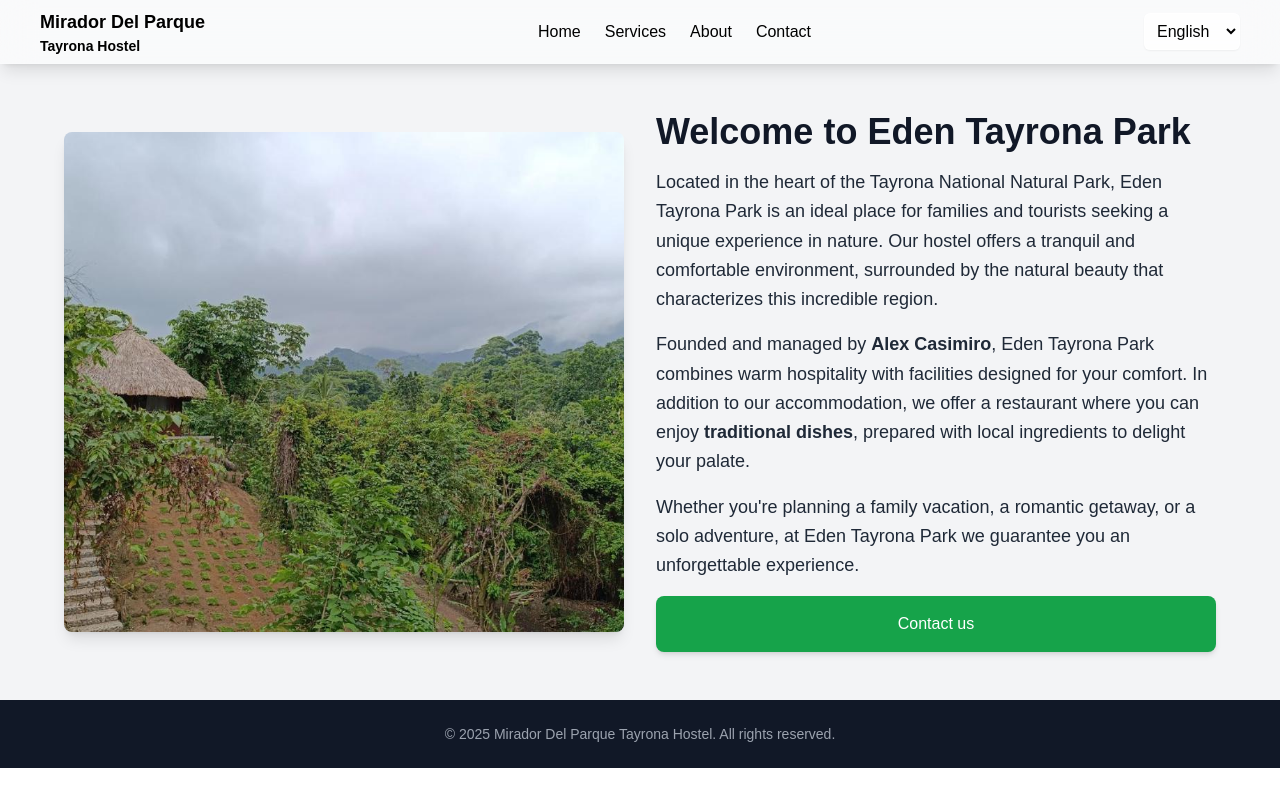
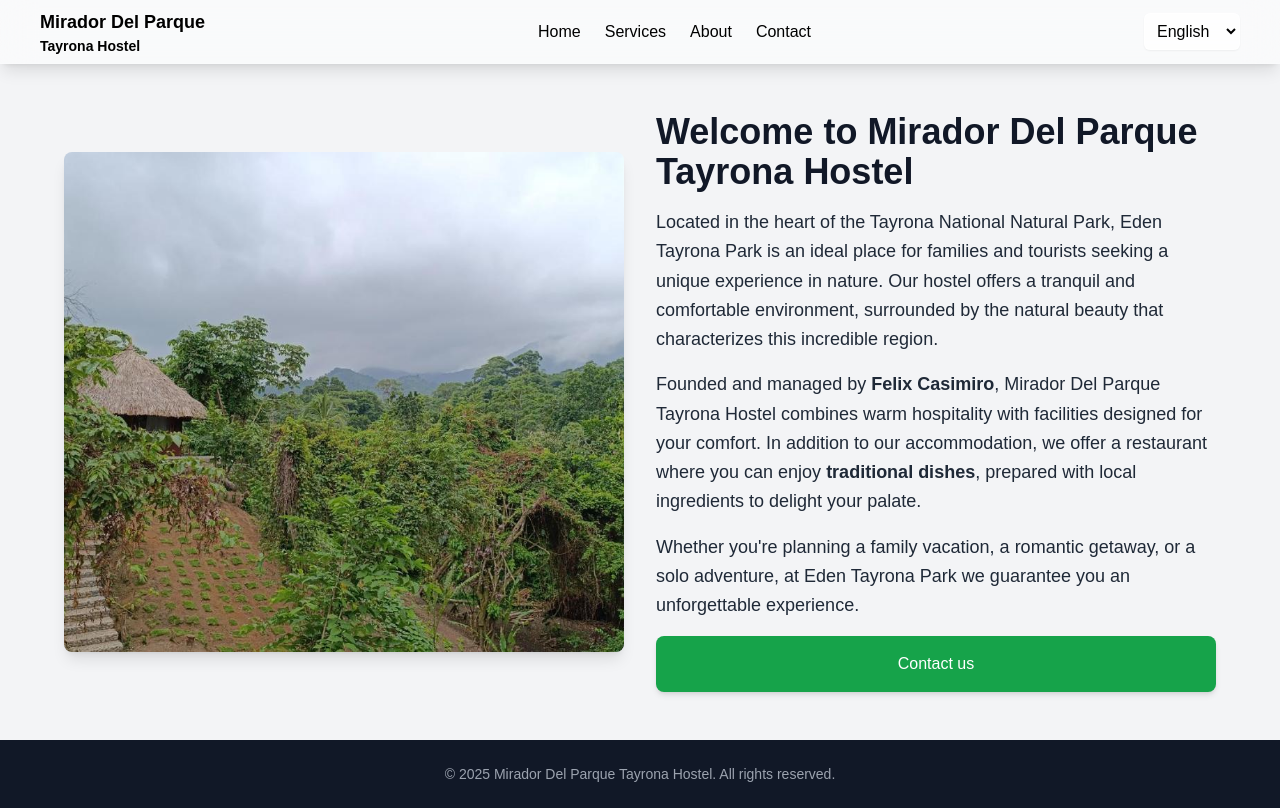
Before and after one commit to GeovannyManga/mirador.del-parque-tayrona-hostel, a Next.js app: page /about in a window 1280 px wide. Built offline with nearby package versions, Linux system fonts and the light colour scheme.

Commit message:
cambios de nombre

```diff
--- a/app/about/page.jsx
+++ b/app/about/page.jsx
@@ -38,7 +38,7 @@ export default function About() {
               {t.about.ubicacion}
             </p>
             <p className="text-lg leading-relaxed">
-              {t.about.uno} <strong>Alex Casimiro</strong>, {t.about.dos}{' '}
+              {t.about.uno} <strong>Felix Casimiro</strong>, {t.about.dos}{' '}
               <strong>{t.about.tres}</strong>, {t.about.cuatro}
             </p>
             <p className="text-lg leading-relaxed">
--- a/app/locales.js
+++ b/app/locales.js
@@ -40,10 +40,10 @@ export const locales = {
         description3: "Llega a la entrada principal del parque."
       },
       about:{
-        welcome: "Bienvenidos a Eden Tayrona Park",
+        welcome: "Bienvenidos a Mirador Del Parque Tayrona Hostel",
         ubicacion: " Ubicado en el corazón del Parque Nacional Natural Tayrona, Eden Tayrona Park es un lugar ideal para familias y turistas que buscan una experiencia única en la naturaleza. Nuestro hostal ofrece un entorno tranquilo y cómodo, rodeado de la belleza natural que caracteriza esta increíble región.",
         uno: "Fundado y dirigido por",
-        dos: "Eden Tayrona Park combina hospitalidad cálida con instalaciones diseñadas para tu confort. Además de nuestro alojamiento, ofrecemos un restaurante donde puedes disfrutar de",
+        dos: "Mirador Del Parque Tayrona Hostel combina hospitalidad cálida con instalaciones diseñadas para tu confort. Además de nuestro alojamiento, ofrecemos un restaurante donde puedes disfrutar de",
         tres: "comidas típicas",
         cuatro: "elaboradas con ingredientes locales para deleitar tu paladar.",
         cinco: "Ya sea que estés planeando unas vacaciones familiares, una escapada romántica o una aventura solitario, en Eden Tayrona Park te garantizamos una experiencia inolvidable.",
@@ -105,10 +105,10 @@ export const locales = {
         description3: "Arrive at the park's main entrance."
       },
       about: {
-        welcome: "Welcome to Eden Tayrona Park",
+        welcome: "Welcome to Mirador Del Parque Tayrona Hostel",
         ubicacion: "Located in the heart of the Tayrona National Natural Park, Eden Tayrona Park is an ideal place for families and tourists seeking a unique experience in nature. Our hostel offers a tranquil and comfortable environment, surrounded by the natural beauty that characterizes this incredible region.",
         uno: "Founded and managed by",
-        dos: "Eden Tayrona Park combines warm hospitality with facilities designed for your comfort. In addition to our accommodation, we offer a restaurant where you can enjoy",
+        dos: "Mirador Del Parque Tayrona Hostel combines warm hospitality with facilities designed for your comfort. In addition to our accommodation, we offer a restaurant where you can enjoy",
         tres: "traditional dishes",
         cuatro: "prepared with local ingredients to delight your palate.",
          cinco: "Whether you're planning a family vacation, a romantic getaway, or a solo adventure, at Eden Tayrona Park we guarantee you an unforgettable experience.",
```
